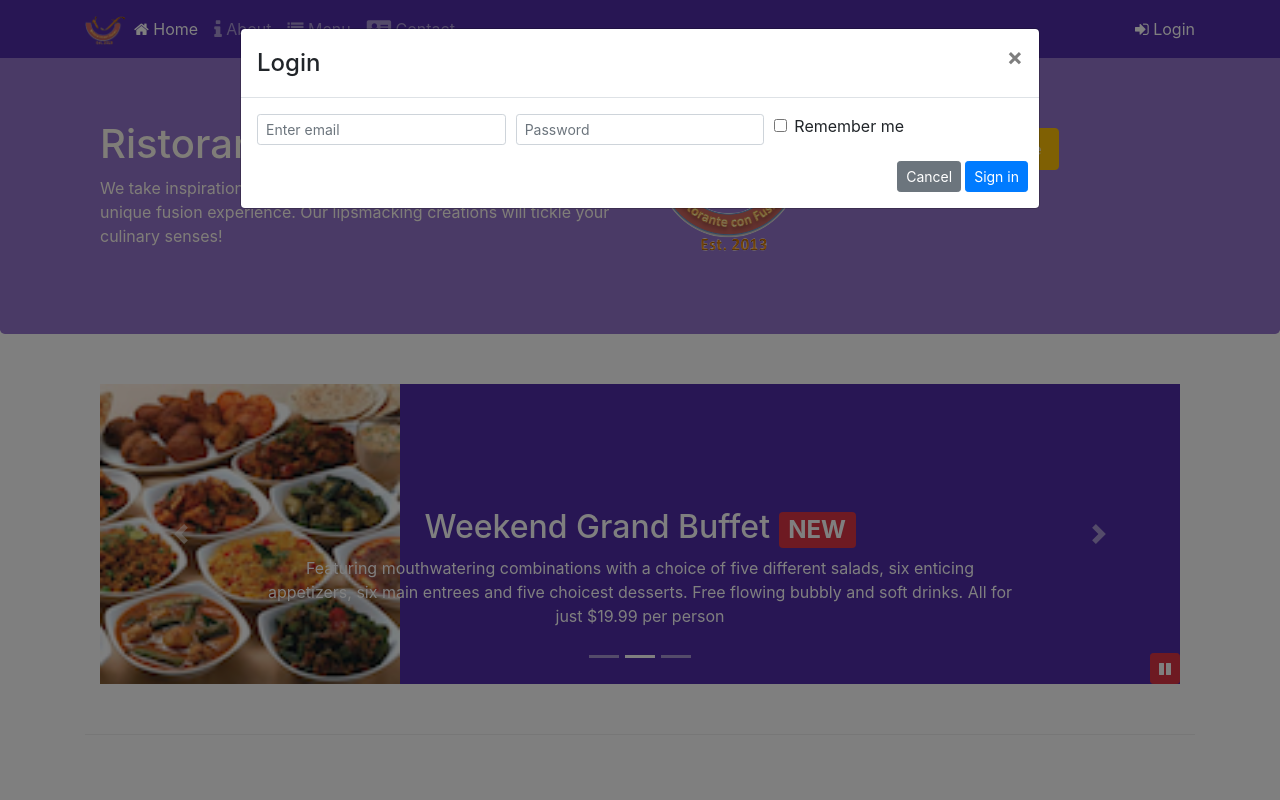
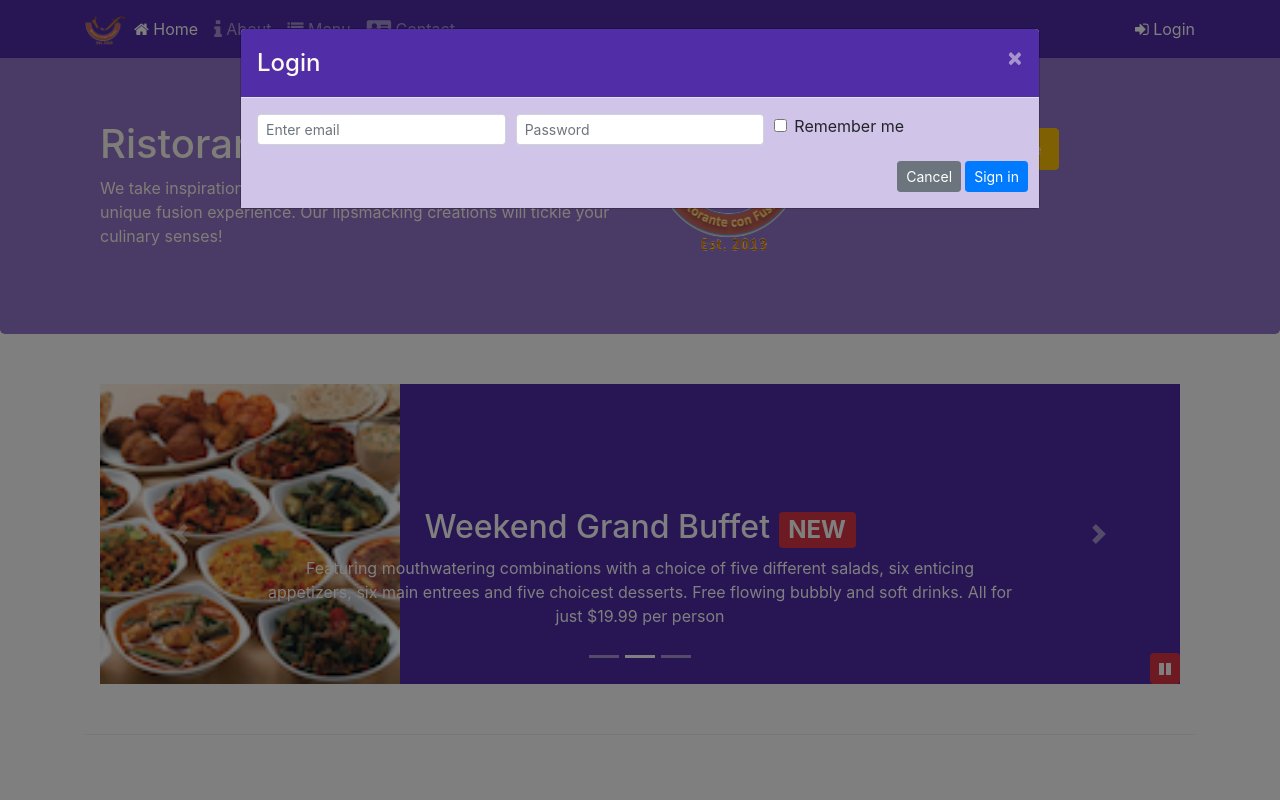
Before and after one commit to manmodesanket/Bootstrap, a website: page index.html in a window 1280 px wide. Both pictures are taken after a click on the button "Login". Shown: the top 800 px of the page. Drawn offline with nearby package versions, Linux system fonts and the light colour scheme.

Commit message:
Assignment 4

```diff
--- a/css/styles.scss
+++ b/css/styles.scss
@@ -74,3 +74,17 @@ body{
     bottom: 0px;
     z-index: 1;
 }
+
+.modal-header{
+    background:$background-dark;
+    .modal-title{
+        color: floralwhite;
+    }
+    .close{
+        color: floralwhite;
+    }
+}
+
+.modal-body{
+    background:$background-pale;
+}
--- a/index.html
+++ b/index.html
@@ -53,7 +53,7 @@
                     </li>
                 </ul>
                 <span class="navbar-text">
-                    <a data-toggle="modal" data-target="#loginModal">
+                    <a role="button" id="login-button">
                     <span class="fa fa-sign-in"></span> Login</a>
                 </span>
             </div>
@@ -106,7 +106,7 @@
                     <img src="img/logo.png" class="img-fluid">
                 </div>
                 <span class="navbar-text">
-                    <a role="button" data-toggle="modal" data-target="#formModal" class="btn btn-block nav-link btn-warning">Reserve Table</a>
+                    <a role="button" class="btn btn-block nav-link btn-warning" id="reserve-button">Reserve Table</a>
                 </span>
                 </div>
             </div>
@@ -352,6 +352,13 @@
                     $("#carouselButton").children("span").addClass('fa-pause');
                 }
             });
+            $("#reserve-button").click(function(){
+                $('#formModal').modal('toggle')
+            });
+            $("#login-button").click(function(){
+                $('#loginModal').modal('toggle')
+            });
+
         </script>
 </body>
 
```
Also changed, not shown: css/styles.css.
